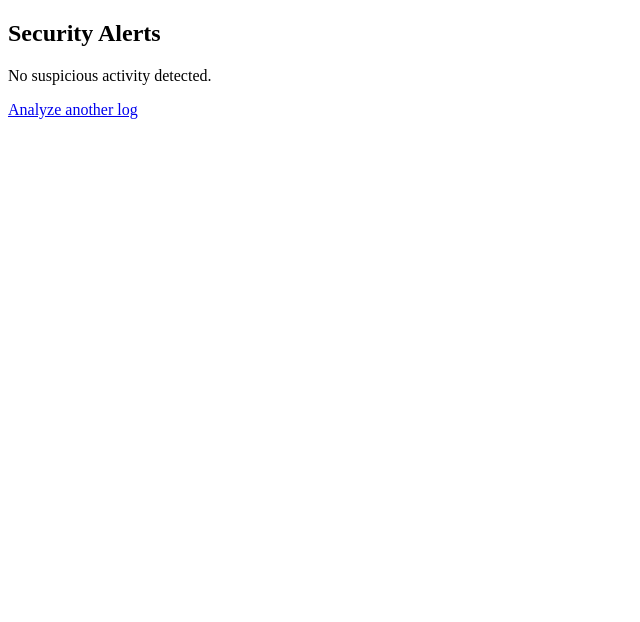
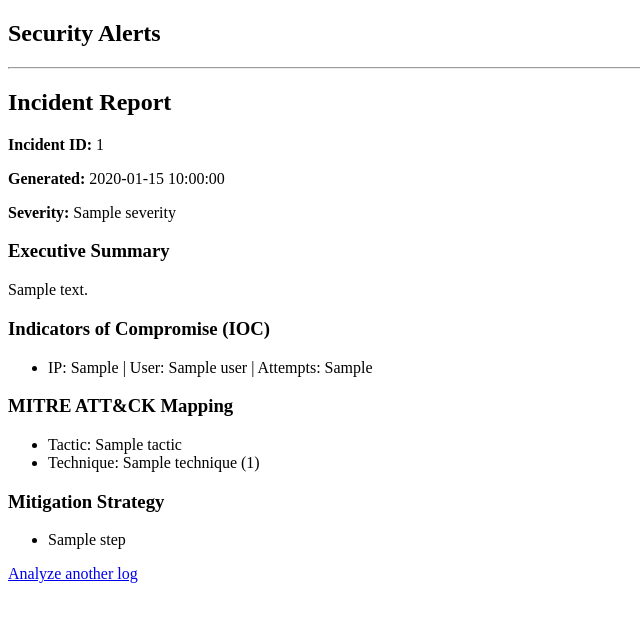
Before and after one commit to Vicks298/log-analyzer, a Flask app: template templates/results.html in a window 1280 px wide. Shown: the top 622 px of the page, without its empty margins (0-640 px from the left). Run offline with Flask 3, Linux system fonts and the light colour scheme; the template is opened without the code that fills it: most values are stand-ins (such as "Sample title", 1, 10 or a date in 2020).

Commit message:
Add SOC-grade incident reporting with MITRE ATT&CK mapping and IOC export

```diff
--- a/analyzer.py
+++ b/analyzer.py
@@ -1,9 +1,18 @@
 import re
+import uuid
+import json
+import os
+from datetime import datetime
 from rules import (
     FAILED_LOGIN_THRESHOLD_LOW,
     FAILED_LOGIN_THRESHOLD_MEDIUM,
-    FAILED_LOGIN_THRESHOLD_HIGH
+    FAILED_LOGIN_THRESHOLD_HIGH,
+    MITRE_ATTACK_MAPPING
 )
+
+REPORT_DIR = "reports"
+os.makedirs(REPORT_DIR, exist_ok=True)
+
 
 def determine_severity(count):
     if count >= FAILED_LOGIN_THRESHOLD_HIGH:
@@ -13,6 +22,7 @@ def determine_severity(count):
     elif count >= FAILED_LOGIN_THRESHOLD_LOW:
         return "LOW"
     return None
+
 
 def analyze_log(file_path):
     failed_attempts = {}
@@ -25,11 +35,9 @@ def analyze_log(file_path):
             )
 
             if match:
-                timestamp = match.group(1)
-                user = match.group(2)
-                ip = match.group(3)
+                timestamp, user, ip = match.groups()
+                key = (ip, user)
 
-                key = (ip, user)
                 if key not in failed_attempts:
                     failed_attempts[key] = {
                         "count": 0,
@@ -40,16 +48,76 @@ def analyze_log(file_path):
                 failed_attempts[key]["timestamps"].append(timestamp)
 
     alerts = []
+
     for (ip, user), data in failed_attempts.items():
         severity = determine_severity(data["count"])
+
         if severity:
+            attack_type = "Possible Brute Force"
+            mitre = MITRE_ATTACK_MAPPING.get(attack_type, {})
+
             alerts.append({
                 "ip": ip,
                 "user": user,
                 "failed_attempts": data["count"],
                 "timestamps": data["timestamps"],
                 "severity": severity,
-                "attack_type": "Possible Brute Force"
+                "attack_type": attack_type,
+                "mitre": mitre
             })
 
     return alerts
+
+
+def generate_incident_report(alerts):
+    incident_id = f"INC-{uuid.uuid4().hex[:6].upper()}"
+    timestamp = datetime.utcnow().strftime("%Y-%m-%d %H:%M:%S UTC")
+
+    failed_logins = sum(a["failed_attempts"] for a in alerts)
+    suspicious_ips = list({a["ip"] for a in alerts})
+
+    severity = "LOW"
+    if alerts:
+        severity = max(
+            [a["severity"] for a in alerts],
+            key=lambda x: ["LOW", "MEDIUM", "HIGH"].index(x)
+        )
+
+    attack_type = alerts[0]["attack_type"] if alerts else "N/A"
+    mitre = MITRE_ATTACK_MAPPING.get(attack_type, {})
+
+    report = {
+        "incident_id": incident_id,
+        "generated_at": timestamp,
+        "severity": severity,
+
+        "mitre_attack": mitre,
+
+        "executive_summary": (
+            f"{failed_logins} failed login attempts detected. "
+            f"Activity classified as {severity} severity."
+        ),
+
+        "ioc_table": [
+            {
+                "ip": a["ip"],
+                "user": a["user"],
+                "failed_attempts": a["failed_attempts"]
+            } for a in alerts
+        ],
+
+        "mitigation_strategy": [
+            "Block offending IP addresses",
+            "Apply rate limiting on authentication endpoints",
+            "Enforce strong password policies",
+            "Enable multi-factor authentication (MFA)",
+            "Continue monitoring authentication logs"
+        ]
+    }
+
+    # Save SOC-style JSON report
+    report_path = os.path.join(REPORT_DIR, f"{incident_id}.json")
+    with open(report_path, "w") as f:
+        json.dump(report, f, indent=4)
+
+    return report
--- a/app.py
+++ b/app.py
@@ -1,10 +1,16 @@
 from flask import Flask, render_template, request
-from analyzer import analyze_log
+from analyzer import analyze_log, generate_incident_report
 import os
+import json
 
 app = Flask(__name__)
+
 UPLOAD_FOLDER = "uploads"
+REPORT_FOLDER = "reports"
+
 os.makedirs(UPLOAD_FOLDER, exist_ok=True)
+os.makedirs(REPORT_FOLDER, exist_ok=True)
+
 
 @app.route("/", methods=["GET", "POST"])
 def index():
@@ -14,9 +20,25 @@ def index():
         file.save(file_path)
 
         alerts = analyze_log(file_path)
-        return render_template("results.html", alerts=alerts)
+
+        incident_report = generate_incident_report(alerts)
+
+        report_path = os.path.join(
+            REPORT_FOLDER,
+            f"{incident_report['incident_id']}.json"
+        )
+
+        with open(report_path, "w") as f:
+            json.dump(incident_report, f, indent=4)
+
+        return render_template(
+            "results.html",
+            alerts=alerts,
+            report=incident_report
+        )
 
     return render_template("index.html")
 
+
 if __name__ == "__main__":
     app.run(host="0.0.0.0", port=10000)
--- a/templates/results.html
+++ b/templates/results.html
@@ -1,26 +1,60 @@
 <!DOCTYPE html>
 <html>
 <head>
-    <title>Analysis Results</title>
+    <title>SOC Analysis Results</title>
 </head>
 <body>
-    <h2>Security Alerts</h2>
 
-    {% if alerts %}
-        <ul>
-        {% for alert in alerts %}
-            <li>
-                <b>IP:</b> {{ alert.ip }} |
-                <b>User:</b> {{ alert.user }} |
-                <b>Attempts:</b> {{ alert.failed_attempts }} |
-                <b>Severity:</b> {{ alert.severity }}
-            </li>
-        {% endfor %}
-        </ul>
-    {% else %}
-        <p>No suspicious activity detected.</p>
-    {% endif %}
+<h2>Security Alerts</h2>
 
-    <a href="/">Analyze another log</a>
+{% for alert in alerts %}
+<div style="border:1px solid #ccc; padding:10px; margin-bottom:10px;">
+    <p><strong>IP:</strong> {{ alert.ip }}</p>
+    <p><strong>User:</strong> {{ alert.user }}</p>
+    <p><strong>Attempts:</strong> {{ alert.failed_attempts }}</p>
+    <p><strong>Severity:</strong> {{ alert.severity }}</p>
+
+    <p><strong>MITRE ATT&CK</strong></p>
+    <ul>
+        <li>Tactic: {{ alert.mitre.tactic }}</li>
+        <li>Technique: {{ alert.mitre.technique }} ({{ alert.mitre.technique_id }})</li>
+        <li>Sub-technique: {{ alert.mitre.subtechnique }}</li>
+    </ul>
+</div>
+{% endfor %}
+
+<hr>
+
+<h2>Incident Report</h2>
+
+<p><strong>Incident ID:</strong> {{ report.incident_id }}</p>
+<p><strong>Generated:</strong> {{ report.generated_at }}</p>
+<p><strong>Severity:</strong> {{ report.severity }}</p>
+
+<h3>Executive Summary</h3>
+<p>{{ report.executive_summary }}</p>
+
+<h3>Indicators of Compromise (IOC)</h3>
+<ul>
+{% for ioc in report.ioc_table %}
+    <li>IP: {{ ioc.ip }} | User: {{ ioc.user }} | Attempts: {{ ioc.failed_attempts }}</li>
+{% endfor %}
+</ul>
+
+<h3>MITRE ATT&CK Mapping</h3>
+<ul>
+    <li>Tactic: {{ report.mitre_attack.tactic }}</li>
+    <li>Technique: {{ report.mitre_attack.technique }} ({{ report.mitre_attack.technique_id }})</li>
+</ul>
+
+<h3>Mitigation Strategy</h3>
+<ul>
+{% for step in report.mitigation_strategy %}
+    <li>{{ step }}</li>
+{% endfor %}
+</ul>
+
+<a href="/">Analyze another log</a>
+
 </body>
 </html>
```
Also changed, not shown: rules.py (+13 -0 lines), 1 other file.
